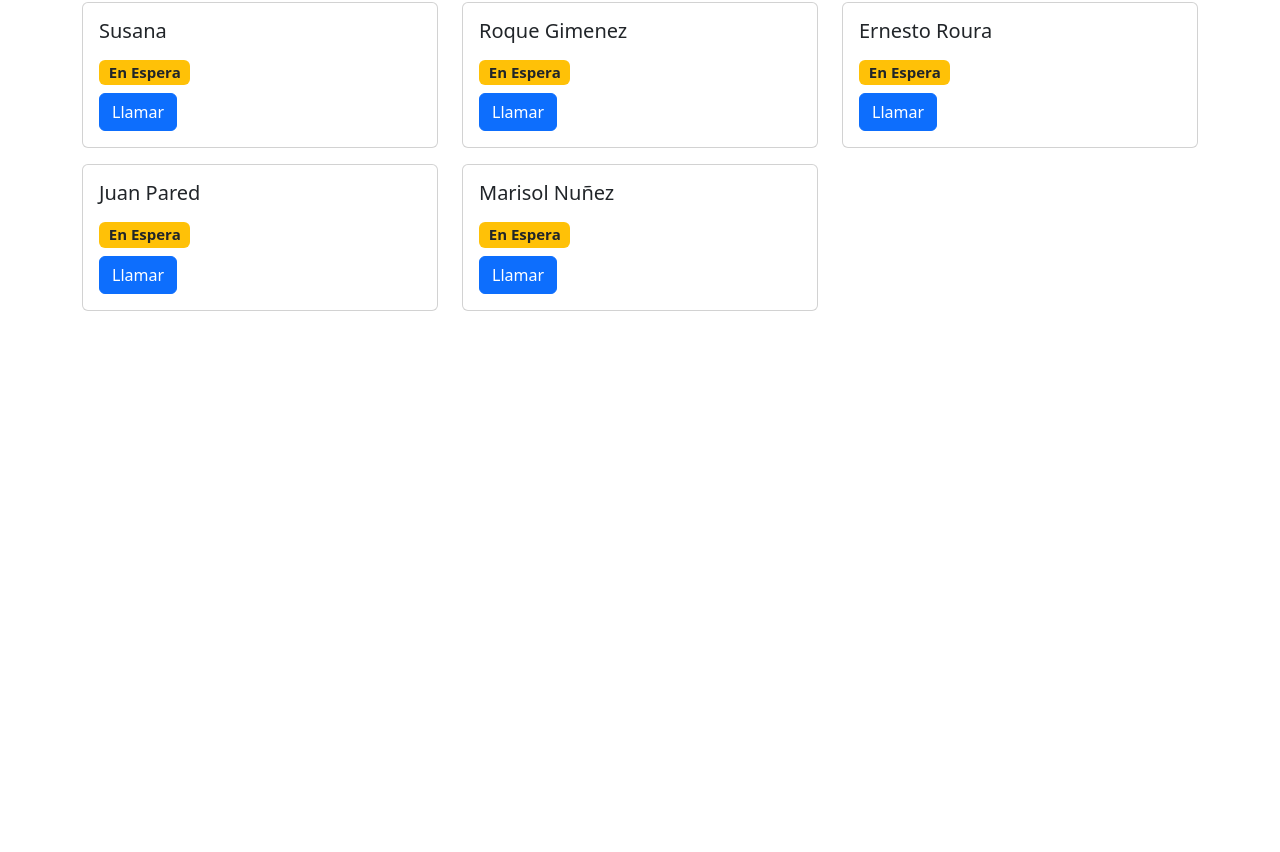
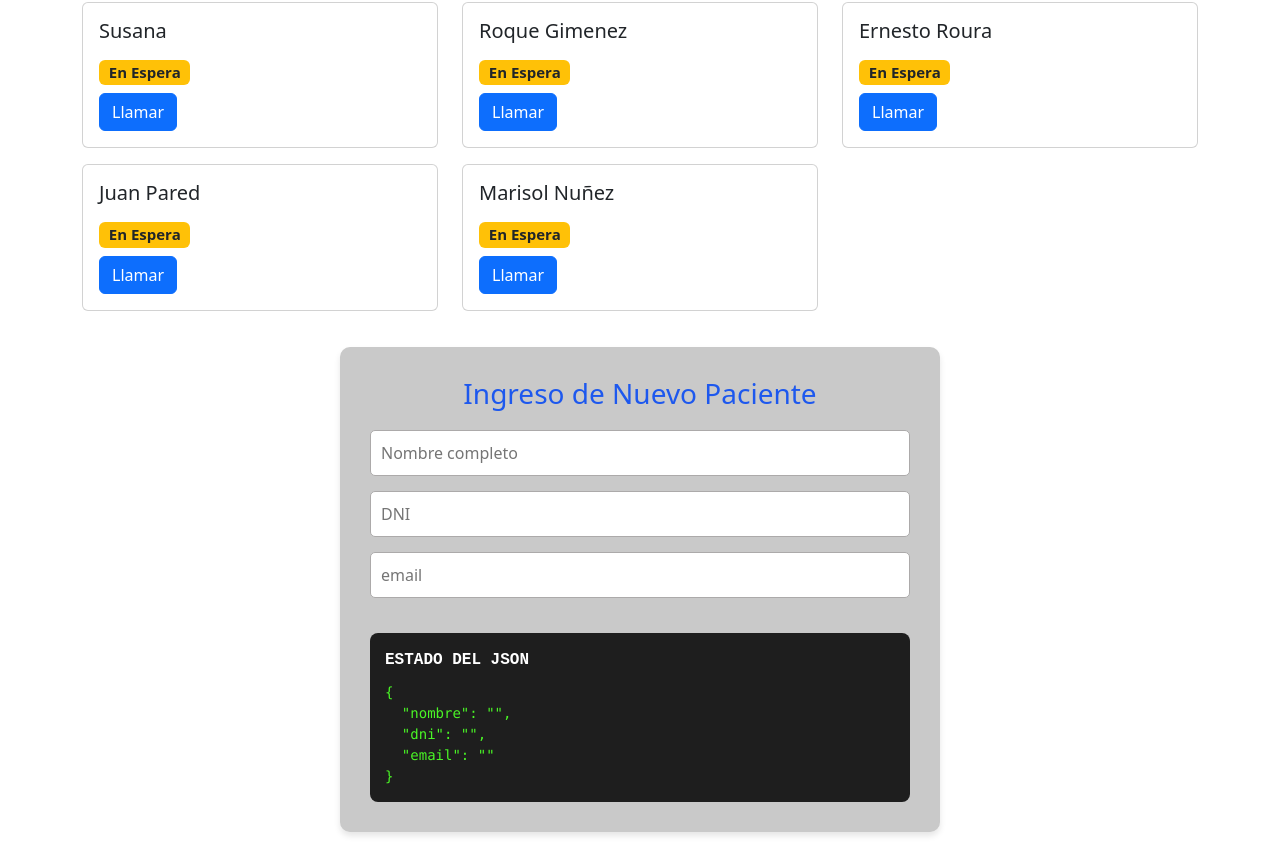
Before and after one commit to Geraltv8/Bootcamp-front-web-boilerplate, a React (Vite) app: page / in a window 1280 px wide. Shown: the part 633-1485 px from the top of the page. Before the commit the page ends 960 px from the top, so only its background shows below. Built offline with nearby package versions, Linux system fonts and the light colour scheme.

Commit message:
added formularioPaciente and jsonDebugger

```diff
--- a/package.json
+++ b/package.json
@@ -13,7 +13,8 @@
     "bootstrap": "^5.3.8",
     "react": "^19.2.8",
     "react-bootstrap": "^2.10.10",
-    "react-dom": "^19.2.8"
+    "react-dom": "^19.2.8",
+    "sass": "^1.102.0"
   },
   "devDependencies": {
     "@babel/core": "^7.29.7",
--- a/src/App.jsx
+++ b/src/App.jsx
@@ -1,10 +1,12 @@
 import DashboardRecepcion from "./pages/DashboardRecepcion"
+import FormularioPaciente from "./components/pacientes/FormularioPaciente"
 
 function App() {
 
   return (
     <>
       <DashboardRecepcion></DashboardRecepcion>
+      <FormularioPaciente></FormularioPaciente>
     </>
   )
 }
--- /dev/null
+++ b/src/components/pacientes/FormularioPaciente.jsx
@@ -0,0 +1,58 @@
+import { useState } from 'react';
+import styles from './FormularioPaciente.module.scss';
+import JsonDebugger from '../utils/JsonDebugger';
+
+const formularioPaciente = () => {
+   const [paciente, setPaciente] = useState({
+        nombre: "",
+        dni: "",
+        email: ""
+   });
+
+   const handleChange = (evento) => {
+        const { name, value } = evento.target;
+
+        setPaciente({
+            ...paciente, /*Spread operator */
+            [name]: value
+        });
+   };
+
+    return (
+        <div className={styles.contenedorFormulario}>
+            <h3>Ingreso de Nuevo Paciente</h3>
+            <form>
+                <input
+                    type="text"
+                    name="nombre"
+                    value={paciente.nombre}
+                    className={styles.campoInput}
+                    placeholder="Nombre completo"
+                    onChange={handleChange}
+                />
+                <input
+                    type="text"
+                    name="dni"
+                    value={paciente.dni}
+                    className={styles.campoInput}
+                    placeholder="DNI"
+                    onChange={handleChange}
+                />
+                <input
+                    type="text"
+                    name="email"
+                    value={paciente.email}
+                    className={styles.campoInput}
+                    placeholder="email"
+                    onChange={handleChange}
+                />
+            </form>
+            <JsonDebugger
+                data={paciente}
+                titulo="ESTADO DEL JSON"
+            />
+        </div>
+    );
+};
+
+export default formularioPaciente;
--- /dev/null
+++ b/src/components/pacientes/FormularioPaciente.module.scss
@@ -0,0 +1,34 @@
+$color-primario: #1d58ee;
+$color-fondo: #c9c9c9;
+$color-borde: #acaaaa;
+
+/*Nesting-anidamiento */
+
+.contenedorFormulario {
+    background-color: $color-fondo;
+    padding: 30px;
+    border-radius: 10px;
+    box-shadow: 0 4px 6px rgba(0,0,0,0.1);
+    max-width: 600px;
+    margin: 20px auto;
+
+    h3 {
+        color: $color-primario;
+        margin-bottom: 20px;
+        text-align: center;
+    }
+
+    .campoInput {
+        width: 100%;
+        padding: 10px;
+        margin-bottom: 15px;
+        border: 1px solid $color-borde;
+        border-radius: 5px;
+
+        &:focus {
+            outline: none;
+            border-color: $color-primario;
+            box-shadow: 0 0 5px rgba(0, 86, 179, 0.3);
+        }
+    }
+}
--- /dev/null
+++ b/src/components/utils/JsonDebugger.jsx
@@ -0,0 +1,25 @@
+const JsonDebugger = ({ data, titulo = "Estado actual del JSON"}) => {
+    if (!data) return null;
+
+    return (
+        <div style={{
+            marginTop: '20px',
+            padding: '15px',
+            backgroundColor: '#1e1e1e',
+            color: '#4af626',
+            borderRadius: '8px',
+            fontFamily: 'monospace',
+            overflowX: 'auto'
+        }}>
+            <p style={{ margin: '0 0 10px 0', color: '#fff', fontWeight: 'bold'}}>
+                {titulo}
+            </p>
+            <pre style={{ margin: 0 }}>
+                {JSON.stringify(data, null, 2)}
+            </pre>
+
+        </div>
+    );
+};
+
+export default JsonDebugger;
```
Also changed, not shown: src/mock/paciente.mock.json (added, +18 -0 lines), 1 other file (tests, documents, lock files or other folders).
